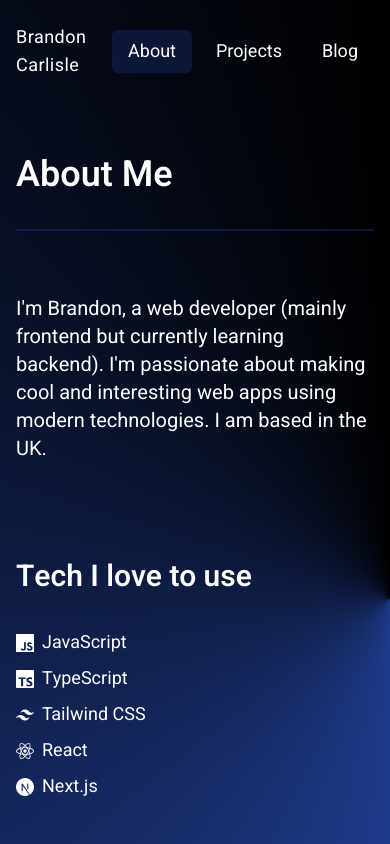
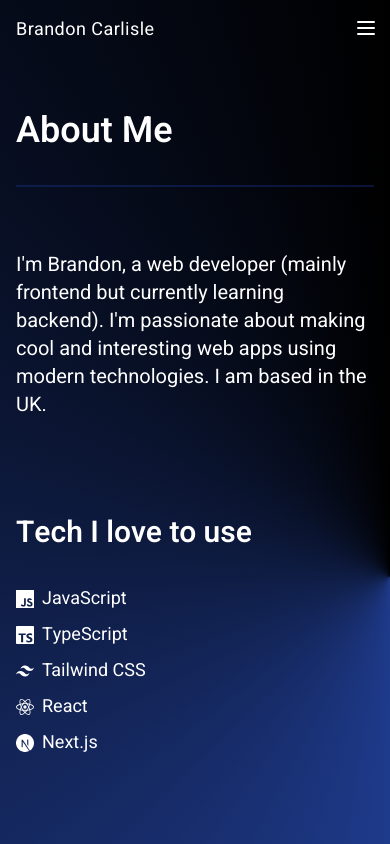
Before and after one commit to brandon-carlisle/portfolio, a Next.js app: page /about in a window 390 px wide. Shown: the top 844 px of the page. Built offline with nearby package versions, Linux system fonts and the light colour scheme.

Commit message:
added mobile nav

```diff
--- a/app/layout.tsx
+++ b/app/layout.tsx
@@ -15,7 +15,7 @@
     <html lang="en">
       <body
         className={clsx(
-          'min-h-screen min-w-full bg-[conic-gradient(at_right,_var(--tw-gradient-stops))] from-slate-900 via-blue-900 to-black p-4 text-white antialiased',
+          'relative min-h-screen min-w-full bg-[conic-gradient(at_right,_var(--tw-gradient-stops))] from-slate-900 via-blue-900 to-black p-4 text-white antialiased',
           heebo.className
         )}
       >
--- a/components/Navbar.tsx
+++ b/components/Navbar.tsx
@@ -3,6 +3,9 @@
 import clsx from 'clsx';
 import Link from 'next/link';
 import { useSelectedLayoutSegments } from 'next/navigation';
+import { TbMenu2 } from 'react-icons/tb';
+import { useState } from 'react';
+import { RemoveScroll } from 'react-remove-scroll';
 
 const menu = [
   { title: 'About', pathname: '/about' },
@@ -14,12 +17,21 @@
   const segments = useSelectedLayoutSegments();
 
   return (
-    <nav className="mx-auto flex max-w-screen-md items-center justify-between text-lg">
+    <>
+      <DesktopMenu segments={segments} />
+      <MobileMenu segments={segments} />
+    </>
+  );
+}
+
+function DesktopMenu({ segments }: { segments: string[] }) {
+  return (
+    <nav className="mx-auto hidden max-w-screen-md items-center justify-between gap-2 text-lg md:flex">
       <Link href="/" className="py-2 tracking-wide">
         Brandon Carlisle
       </Link>
 
-      <ul className="flex gap-2">
+      <ul className="flex">
         {menu.map((item) => (
           <li key={item.pathname}>
             <Link
@@ -37,3 +49,64 @@
     </nav>
   );
 }
+
+function MobileMenu({ segments }: { segments: string[] }) {
+  const [menuIsOpen, setMenuIsOpen] = useState(false);
+
+  const handleMenuClick = () => {
+    setMenuIsOpen((prev) => !prev);
+  };
+
+  return (
+    <>
+      <button
+        type="button"
+        onClick={handleMenuClick}
+        className="absolute top-4 right-0 z-50 -translate-x-1/2 transition-all active:translate-y-1 md:hidden"
+      >
+        <TbMenu2 className="text-2xl" />
+      </button>
+
+      {!menuIsOpen && (
+        <nav
+          className={
+            'mx-auto flex max-w-screen-md items-center justify-between text-lg md:hidden'
+          }
+        >
+          <Link href="/" className="tracking-wide">
+            Brandon Carlisle
+          </Link>
+        </nav>
+      )}
+
+      {menuIsOpen && (
+        <RemoveScroll>
+          <nav className="absolute inset-0 min-h-screen min-w-full bg-[conic-gradient(at_right,_var(--tw-gradient-stops))] from-slate-900 via-blue-900 to-black p-4 md:hidden">
+            <div className="place-it relative grid min-h-screen min-w-full">
+              <ul className="flex flex-col items-center justify-center gap-8">
+                {menu.map((item) => (
+                  <li
+                    key={item.pathname}
+                    className="list-none"
+                    onClick={handleMenuClick}
+                  >
+                    <Link
+                      className={clsx(
+                        'rounded-md py-2 px-4 text-2xl font-normal transition-all hover:bg-blue-900/40',
+                        item.pathname.slice(1) === segments[0] &&
+                          'bg-blue-900/30'
+                      )}
+                      href={item.pathname}
+                    >
+                      {item.title}
+                    </Link>
+                  </li>
+                ))}
+              </ul>
+            </div>
+          </nav>
+        </RemoveScroll>
+      )}
+    </>
+  );
+}
--- a/package.json
+++ b/package.json
@@ -23,7 +23,8 @@
     "next-sanity": "^3.1.8",
     "react": "^18.2.0",
     "react-dom": "^18.2.0",
-    "react-icons": "^4.7.1"
+    "react-icons": "^4.7.1",
+    "react-remove-scroll": "^2.5.5"
   },
   "devDependencies": {
     "@tailwindcss/typography": "^0.5.9",
```
Also changed, not shown: 1 other file (tests, documents, lock files or other folders).
